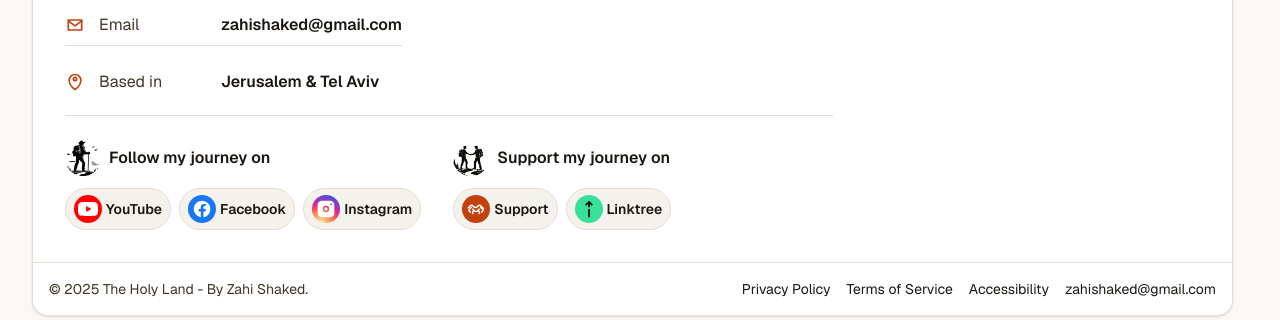
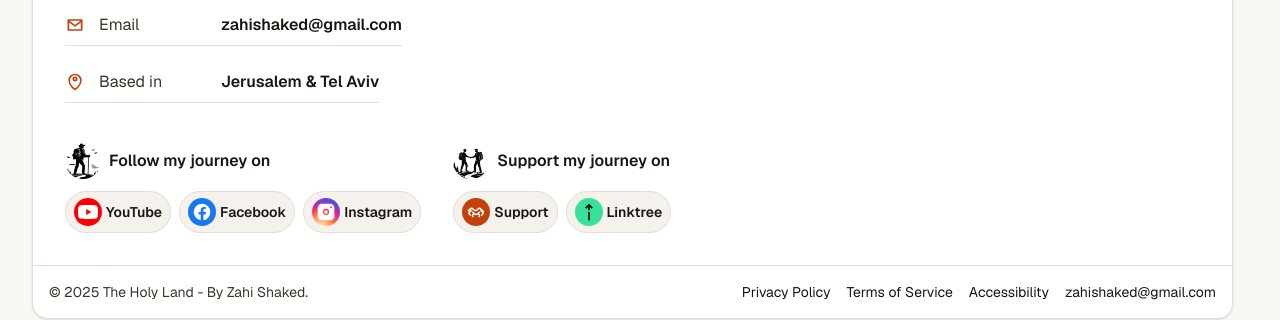
Before and after one commit to Ponzee/zahi-tours, a Next.js app: page /contact in a window 1280 px wide. Shown: the part 286-606 px from the top of the page. Built offline with nearby package versions, Linux system fonts and the light colour scheme; no server answers.

Commit message:
ui(contact): tighten Based in underline + add spacing before follow

```diff
--- a/app/contact/page.tsx
+++ b/app/contact/page.tsx
@@ -53,7 +53,7 @@ export default function ContactPage() {
               </div>
 
               <div className="block py-2">
-                <div className="inline-grid grid-cols-[22px_110px_max-content] items-center gap-3">
+                <div className="inline-grid grid-cols-[22px_110px_max-content] items-center gap-3 border-b border-[#e5ddd4] pb-2">
                   <span className="text-[#c2410c]" aria-hidden="true">
                     {/* Location pin */}
                     <svg viewBox="0 0 24 24" className="h-5 w-5" fill="none" stroke="currentColor" strokeWidth="2">
@@ -65,7 +65,7 @@ export default function ContactPage() {
                   <span className="font-semibold text-[#1a1612] text-left whitespace-nowrap">Jerusalem & Tel Aviv</span>
                 </div>
               </div>
-              <div className="pt-6 border-t border-[#e5ddd4] space-y-4 text-sm md:text-base">
+              <div className="mt-8 space-y-4 text-sm md:text-base">
                 <div className="grid gap-6 sm:grid-cols-[max-content_max-content] sm:gap-8 items-start justify-items-start">
                   {/* Follow */}
                   <div className="min-w-0 flex flex-col items-start">
```
